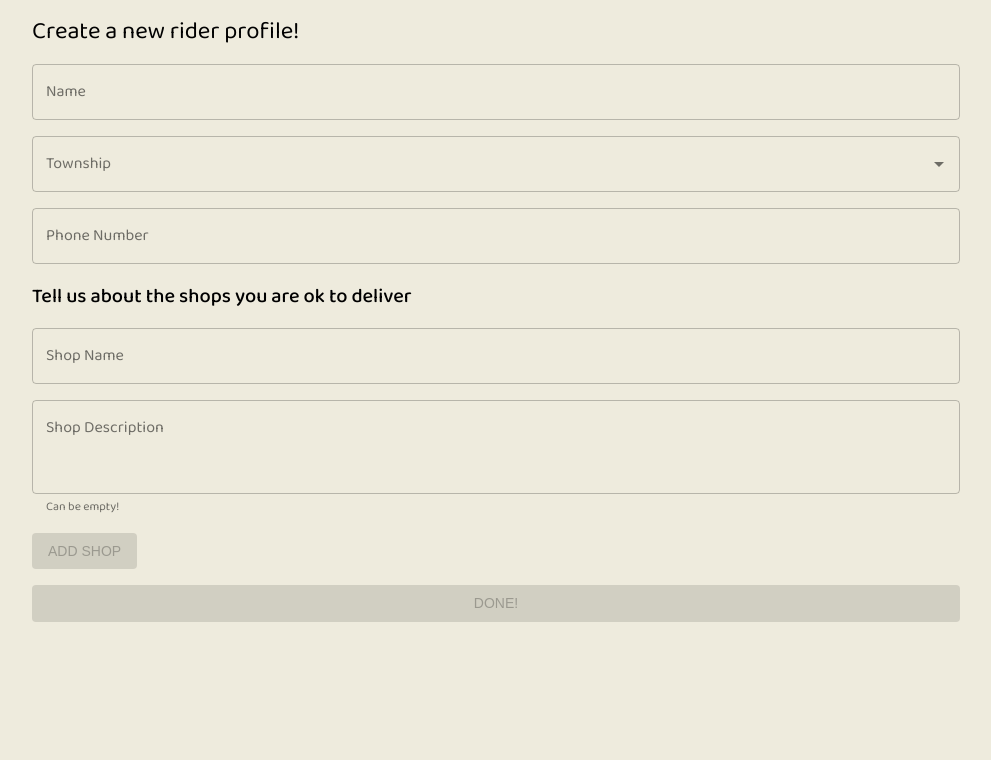
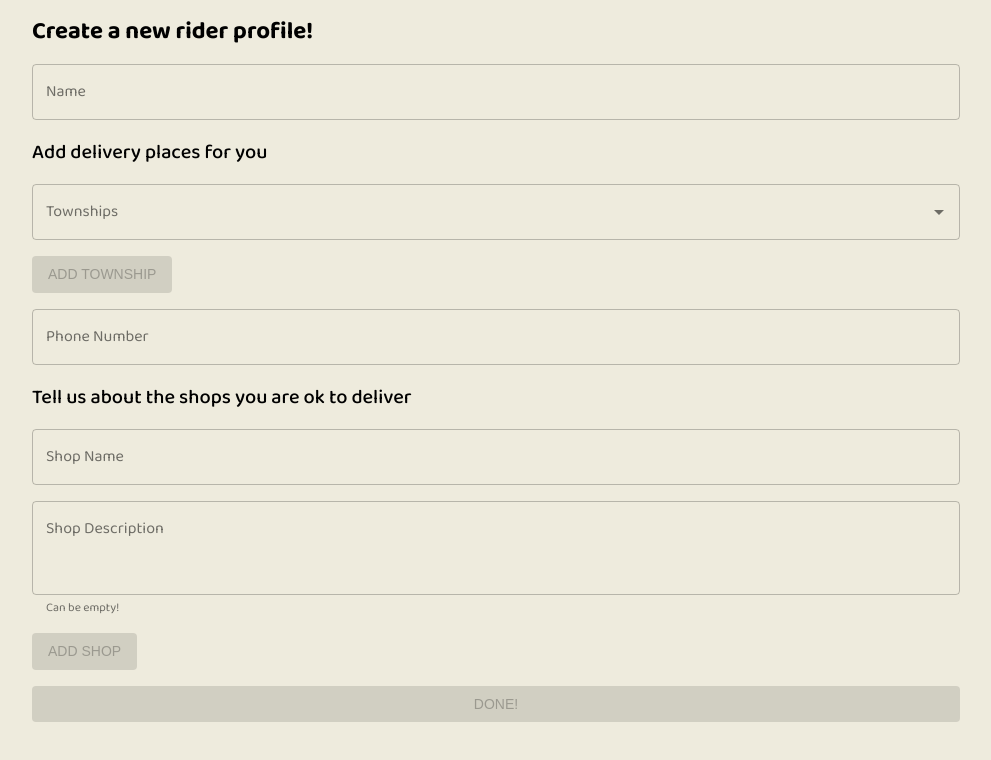
Before and after one commit to halchester/spring-delivery, a React (Create React App) app: page /rider/signup in a window 1280 px wide. Shown: the top 760 px of the page, without its empty margins (144-1135 px from the left). Built offline with nearby package versions, Linux system fonts and the light colour scheme.

Commit message:
todo: restructure the whole rider thing and re-write the app

```diff
--- a/src/SignupRider/SignupRider.js
+++ b/src/SignupRider/SignupRider.js
@@ -8,7 +8,7 @@ import {
 } from "@material-ui/core";
 import { Formik } from "formik";
 import Autocomplete from "@material-ui/lab/Autocomplete";
-import townships from "./townships.js";
+import townshipData from "./townships.js";
 import { useState } from "react";
 import axios from "../api/index";
 import Spinner from "../utils/Spinner/Spinner";
@@ -36,6 +36,8 @@ const SignupRider = () => {
   const [shops, setShops] = useState([]);
   const [loading, setLoading] = useState(false);
   const [success, setSuccess] = useState(false);
+  const [townships, setTownships] = useState([]);
+  const [tsp, setTsp] = useState("");
 
   const addNewShopHandler = (e) => {
     e.preventDefault();
@@ -50,19 +52,31 @@ const SignupRider = () => {
     setShopDescription("");
   };
 
+  const addNewTownshipHandler = (e) => {
+    e.preventDefault();
+    setTownships((prevTsps) => [...prevTsps, tsp]);
+    setTsp("");
+  };
+
   const handleDelete = (shopToDelete) => () => {
     setShops((shop) => shop.filter((shop) => shop.name !== shopToDelete.name));
   };
 
+  const handleDeleteTsp = (shopToDelete) => () => {
+    setTownships((shop) => shop.filter((shop) => shop !== shopToDelete));
+  };
+
   return (
     <Box component="div" className={classes.container}>
-      <Typography variant="h5">Create a new rider profile!</Typography>
+      <Typography variant="h5">
+        <strong>Create a new rider profile!</strong>
+      </Typography>
       <Formik
         validationSchema={riderSignUpValidation}
-        enableReinitialize={true}
+        // enableReinitialize={true}
         initialValues={{
           name: "",
-          township: "",
+          township: [],
           phoneNumber: "",
           availableShops: [],
         }}
@@ -71,6 +85,7 @@ const SignupRider = () => {
           { resetForm }
         ) => {
           setLoading(true);
+          township = townships;
           availableShops = shops;
           const payload = { name, township, availableShops, phoneNumber };
           await axios.post("/api/rider", payload).then((response) => {
@@ -88,7 +103,6 @@ const SignupRider = () => {
           handleChange,
           handleBlur,
           handleSubmit,
-          setFieldValue,
         }) => (
           <form onSubmit={handleSubmit}>
             <TextField
@@ -103,25 +117,42 @@ const SignupRider = () => {
               helperText={errors.name}
               onBlur={handleBlur}
             />
+            <Typography className={classes.input} variant="h6">
+              Add delivery places for you
+            </Typography>
+            {townships.map((item, i) => (
+              <Chip
+                color="secondary"
+                key={i}
+                variant="outlined"
+                label={item}
+                onDelete={handleDeleteTsp(item)}
+                className={classes.chip}
+              />
+            ))}
             <Autocomplete
-              name="township"
-              options={townships}
+              value={tsp}
+              label="Townships"
+              options={townshipData}
+              fullWidth
+              renderInput={(params) => (
+                <TextField {...params} label="Townships" variant="outlined" />
+              )}
+              onChange={(e, newValue) => {
+                e.preventDefault();
+                setTsp(newValue);
+              }}
               className={classes.input}
-              onChange={(e, newValue, reason) => {
-                setFieldValue("township", newValue);
-              }}
-              onBlur={handleBlur}
-              renderInput={(params) => (
-                <TextField
-                  {...params}
-                  fullWidth
-                  label="Township"
-                  variant="outlined"
-                  error={touched && errors.township}
-                  helperText={errors.townships}
-                />
-              )}
             />
+            <Button
+              variant="contained"
+              color="primary"
+              className={classes.input}
+              disabled={tsp.length === 0}
+              onClick={(e) => addNewTownshipHandler(e)}
+            >
+              Add Township
+            </Button>
             <TextField
               variant="outlined"
               name="phoneNumber"
@@ -188,7 +219,7 @@ const SignupRider = () => {
               type="submit"
               fullWidth
               onClick={handleSubmit}
-              disabled={shops.length === 0}
+              disabled={townships.length === 0 || shops.length === 0}
               color="secondary"
               variant="contained"
               className={classes.input}
--- a/src/components/PersonCard.js
+++ b/src/components/PersonCard.js
@@ -2,6 +2,7 @@ import {
   Avatar,
   Box,
   Card,
+  Chip,
   ListItem,
   ListItemAvatar,
   ListItemText,
@@ -12,7 +13,7 @@ import React from "react";
 import FastfoodIcon from "@material-ui/icons/Fastfood";
 import { useHistory } from "react-router";
 
-const useStyle = makeStyles({
+const useStyle = makeStyles((theme) => ({
   shopContainer: {
     padding: "0.3rem",
     backgroundColor: "#ddd",
@@ -24,7 +25,10 @@ const useStyle = makeStyles({
   foodListContainer: {
     margin: "0.5rem 0",
   },
-});
+  chip: {
+    margin: theme.spacing(0.3),
+  },
+}));
 
 const PersonCard = ({ person }) => {
   const classes = useStyle();
@@ -39,7 +43,11 @@ const PersonCard = ({ person }) => {
     >
       <Typography variant="h5">{person.name}</Typography>
       <Typography variant="h5">
-        <strong>{person.township}</strong>
+        <strong>
+          {person.township.map((township) => (
+            <Chip label={township} className={classes.chip} color="secondary" />
+          ))}
+        </strong>
       </Typography>
       <hr />
       <Typography gutterBottom variant="body2">
--- a/src/pages/RiderDetail.js
+++ b/src/pages/RiderDetail.js
@@ -1,16 +1,26 @@
-import { Box, Card, Grid, makeStyles, Typography } from "@material-ui/core";
+import {
+  Box,
+  Card,
+  Chip,
+  Grid,
+  makeStyles,
+  Typography,
+} from "@material-ui/core";
 import { useQuery } from "react-query";
 import { getOneRider } from "../api/query";
 import Spinner from "../utils/Spinner/Spinner";
 
-const useStyle = makeStyles({
+const useStyle = makeStyles((theme) => ({
   container: {
     marginTop: "2rem",
   },
   cardContainer: {
     padding: "0.5rem",
   },
-});
+  chip: {
+    margin: theme.spacing(0.3),
+  },
+}));
 
 const RiderDetail = (props) => {
   const id = props.match.params.id;
@@ -19,15 +29,23 @@ const RiderDetail = (props) => {
 
   return status === "success" ? (
     <Box className={classes.container}>
-      <Typography variant="h4" gutterBottom>
-        {data.name}
-      </Typography>
-      <Typography variant="h5">
-        <strong>{data.township}</strong>
-      </Typography>
+      <Typography variant="h4">{data.name}</Typography>
       <Typography variant="h5" gutterBottom color="secondary">
         <strong>{data.phoneNumber}</strong>
       </Typography>
+      <Typography variant="h5">
+        <strong>
+          {data.township.map((item) => (
+            <Chip
+              label={item}
+              className={classes.chip}
+              color="secondary"
+              variant="outlined"
+            />
+          ))}
+        </strong>
+      </Typography>
+
       <hr />
       <Typography variant="body2" align="center" gutterBottom>
         <strong>Available for delivery &nbsp; &#8595; </strong>
--- a/src/pages/RiderEdit.js
+++ b/src/pages/RiderEdit.js
@@ -199,6 +199,7 @@ const RiderEdit = (props) => {
             {loading ? <Spinner /> : null}
             <Button
               type="submit"
+              disabled={shops.length === 0}
               fullWidth
               onClick={handleSubmit}
               color="secondary"
--- a/src/utils/formValidation/index.js
+++ b/src/utils/formValidation/index.js
@@ -2,6 +2,5 @@ import * as Yup from "yup";
 
 export const riderSignUpValidation = Yup.object().shape({
   name: Yup.string().required("Name is required!"),
-  township: Yup.string().required("Township is required!"),
   phoneNumber: Yup.string().required("Phone number is required!"),
 });
```
Also changed, not shown: 1 other file (tests, documents, lock files or other folders).
